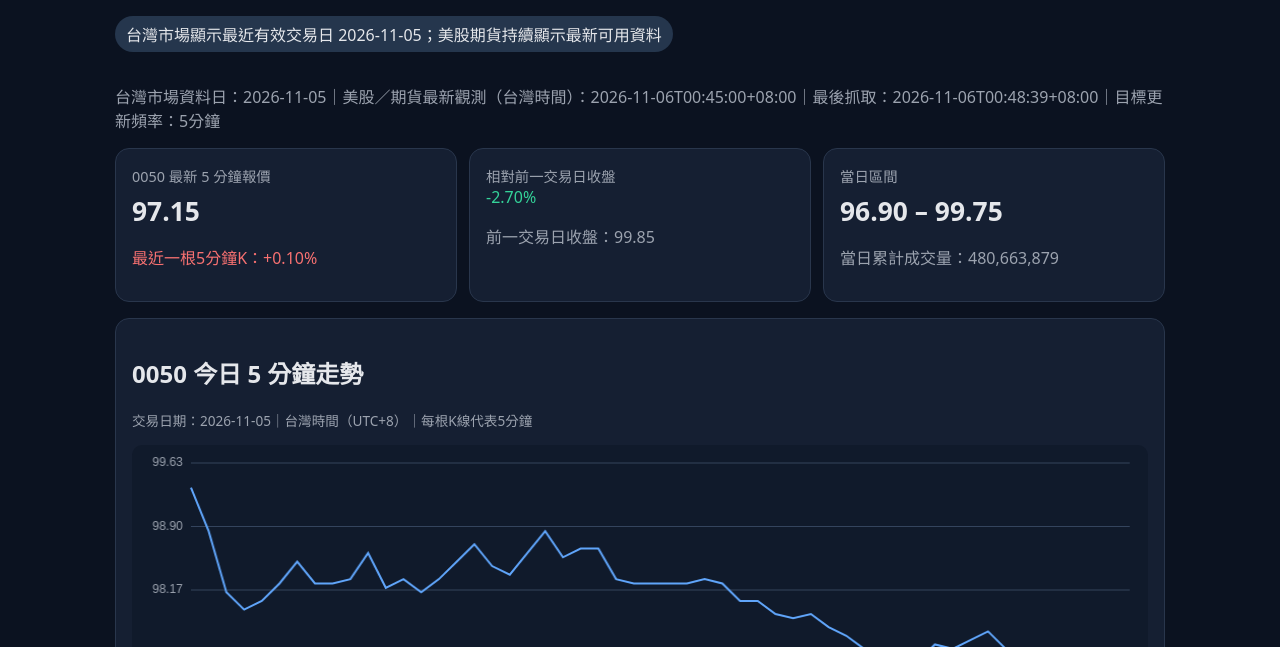
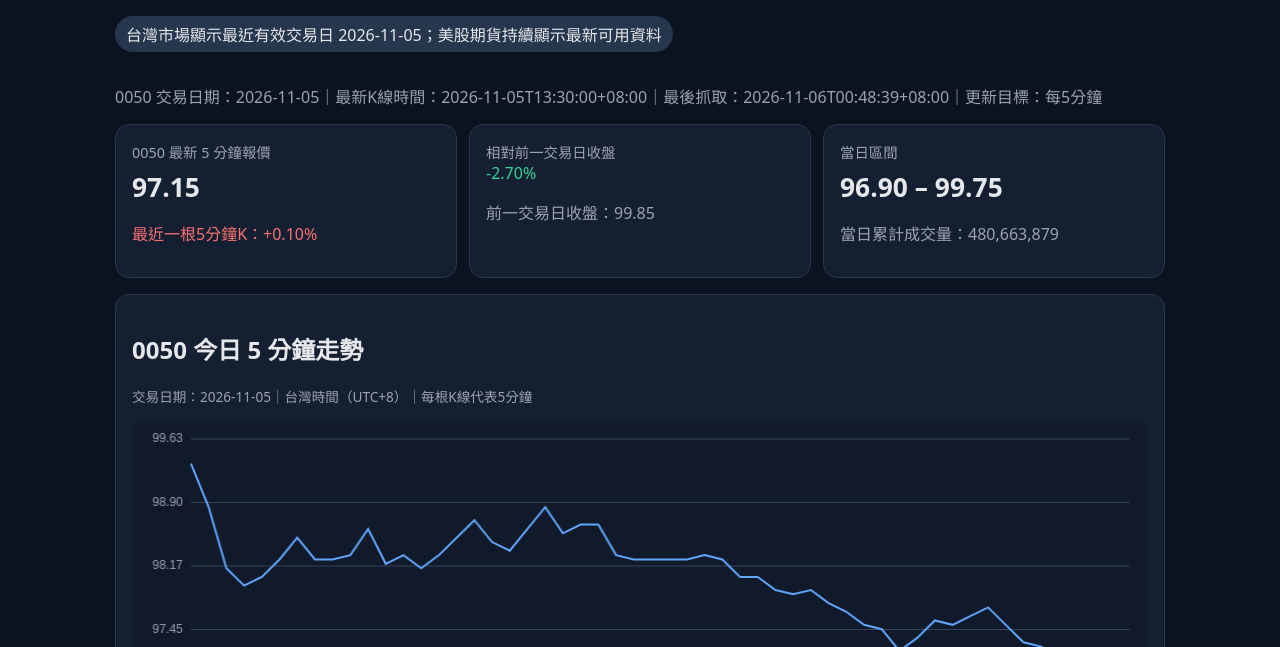
Before and after one commit to wuc361/etf-0050, a plain HTML site: page site/live.html in a window 1280 px wide. Shown: the part 153-800 px from the top of the page. Drawn offline with Linux system fonts and the light colour scheme.

Commit message:
refine: show only 0050 intraday timestamp

```diff
--- a/site/live.html
+++ b/site/live.html
@@ -65,7 +65,7 @@ small{color:#9ca3af;line-height:1.6}.pill{font-size:.8rem;border:1px solid #4755
   try{
    const a=await fetch("./data/intraday.json?ts="+Date.now(),{cache:"no-store"});
    if(!a.ok)throw new Error("盤中資料尚未發布");const live=await a.json();
-   $("status").textContent=live.label||live.status;const quoteRows=live.quotes||[];const twQuote=quoteRows.find(x=>x.ticker==="0050.TW");const usQuote=quoteRows.filter(x=>!x.ticker.endsWith(".TW")&&x.latest_bar_time).sort((a,b)=>String(b.latest_bar_time).localeCompare(String(a.latest_bar_time)))[0];$("updated").textContent="台灣市場資料日："+((twQuote&&twQuote.market_date_taipei)||"—")+"｜美股／期貨最新觀測（台灣時間）："+((usQuote&&usQuote.latest_bar_time)||"—")+"｜最後抓取："+(live.generated_at_taipei||"—")+"｜目標更新頻率：5分鐘";
+   $("status").textContent=live.label||live.status;const twQuote=(live.quotes||[]).find(x=>x.ticker==="0050.TW");$("updated").textContent="0050 交易日期："+((twQuote&&twQuote.market_date_taipei)||"—")+"｜最新K線時間："+((twQuote&&twQuote.latest_bar_time)||"—")+"｜最後抓取："+(live.generated_at_taipei||"—")+"｜更新目標：每5分鐘";
    const etf=(live.quotes||[]).find(x=>x.ticker==="0050.TW");
    if(etf&&etf.price!=null){
     $("price").textContent=fmt(etf.price);$("change").textContent="最近一根5分鐘K："+pct(etf.five_min_change_pct);$("change").className=cls(etf.five_min_change_pct);
```
